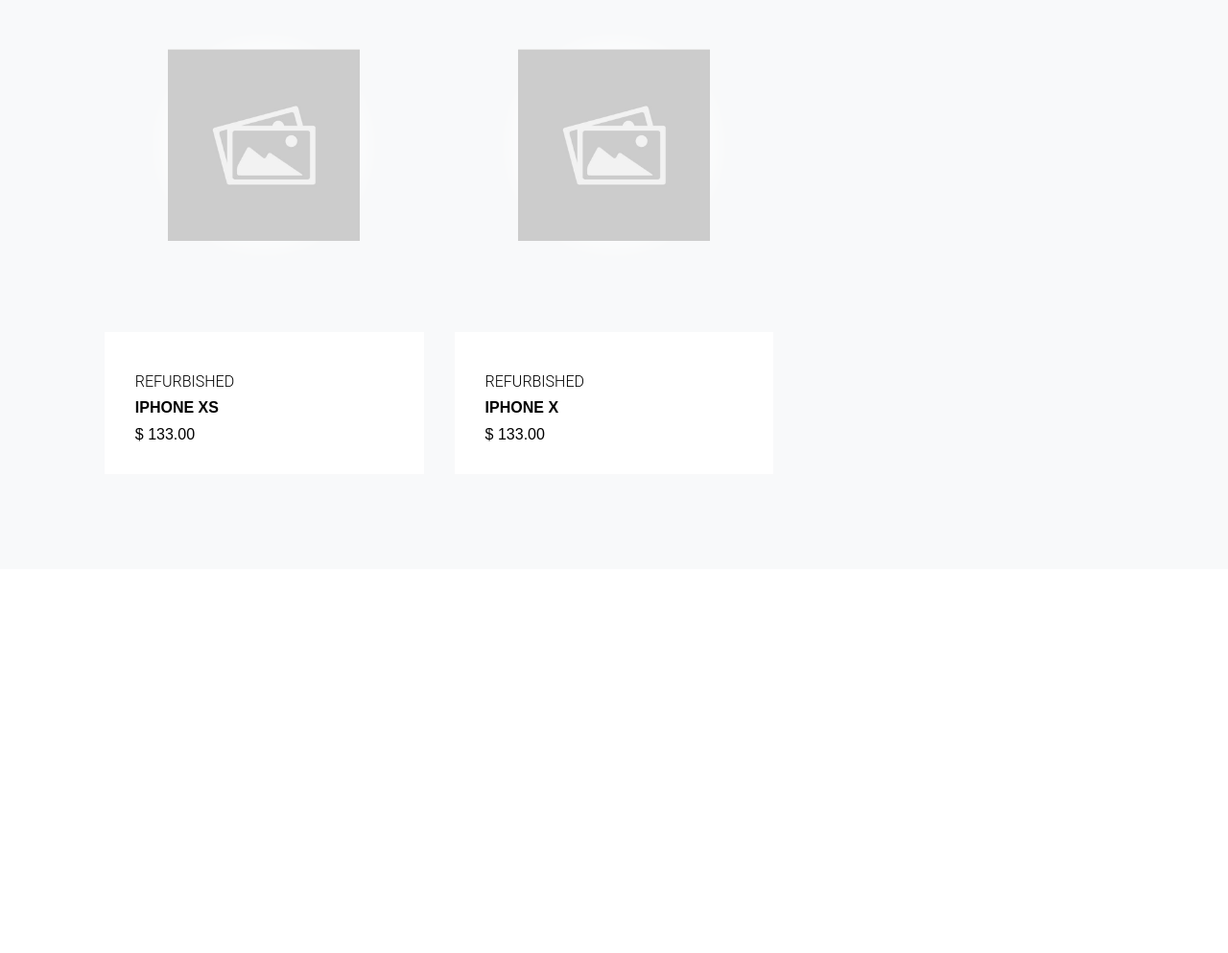
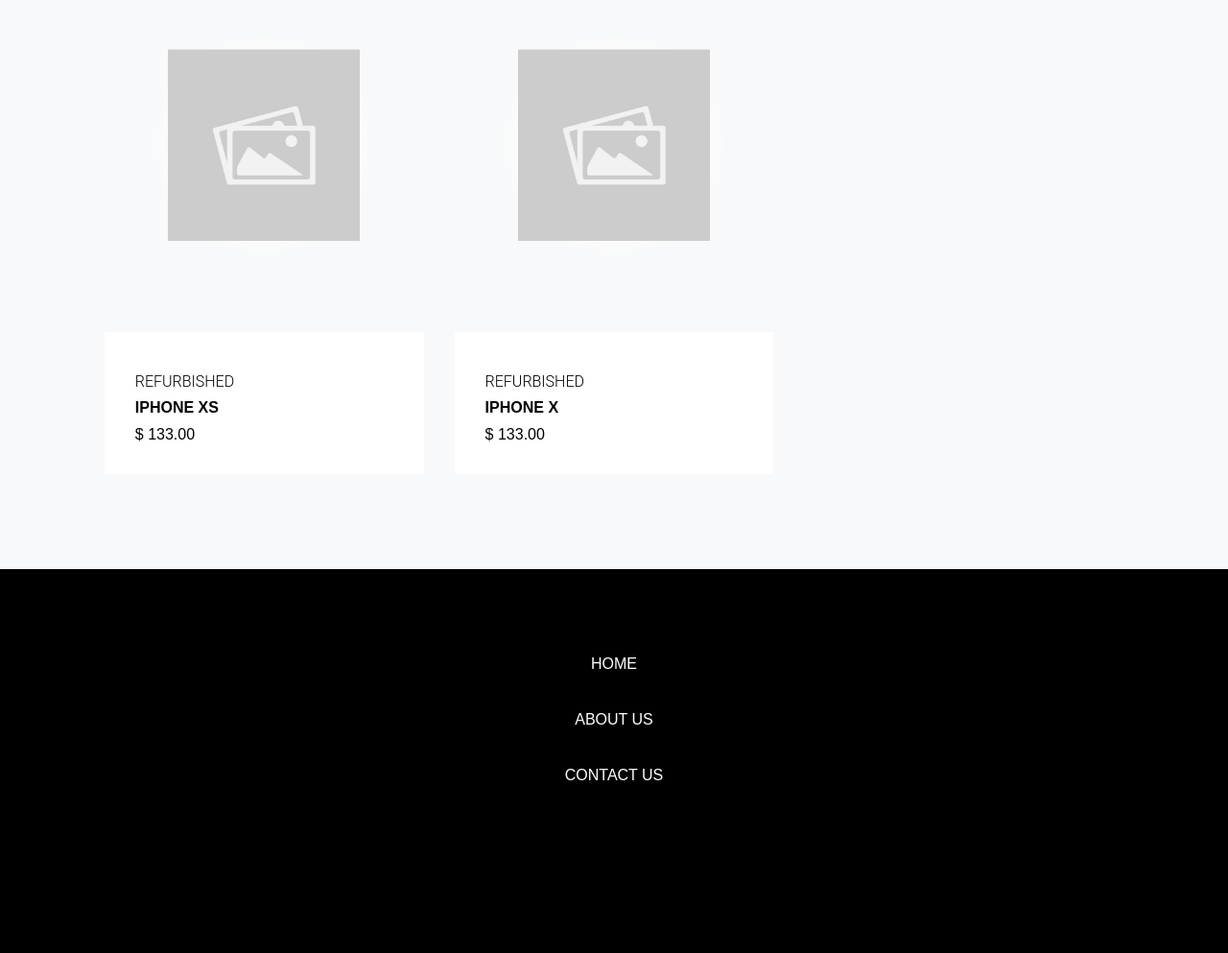
Before and after one commit to bilaal10/E-commerce-Project, a plain HTML site: page Pages/iPhone.html in a window 1280 px wide. Shown: the part 1393-2386 px from the top of the page at 96% size. Before the commit the page ends 1986 px from the top, so only its background shows below. Drawn offline with Linux system fonts and the light colour scheme.

Commit message:
added a footer

```diff
--- a/CSS/style.css
+++ b/CSS/style.css
@@ -622,3 +622,40 @@
            width: 100%;
         }
       }
+
+
+      /*footer*/
+    #footer {
+
+        box-sizing: border-box;
+        font-family: 'Poppins',sans-serif;
+        font-size: 16px;
+        position: relative;
+        min-height: 50vh;
+        padding: 50px 100px;
+        background-color: black;
+        justify-content: center;
+        align-items: center;
+        flex-direction: column;
+        text-align: center;
+     }
+
+
+     #footer ul li{
+        color: white;
+        list-style:none;
+        margin: 30px 40px;
+        padding-top: 20px;
+        margin-top: 20px;
+        margin-bottom: 20px;
+    }
+
+    #footer ul li a{
+        text-decoration: none;
+        color: white;
+        font-family: sans-serif;
+    }
+
+    #footer ul li a:hover{
+        color: #1f5717;
+    }
--- a/Pages/iPhone.html
+++ b/Pages/iPhone.html
@@ -307,6 +307,27 @@
 
     </div>
 
+    <!-----footer-------------------->
+   <section id="footer">
+
+    <div class="foot">
+        <ul>
+            <li><a href="">HOME</a></li>
+            <li><a href="">ABOUT US</a></li>
+            <li><a href="">CONTACT US</a></li>
+
+        </ul>
+
+        <div class="social-links">
+            <a href=""><i class="fab fa-linkedin"></i></a>
+            <a href=""><i class="fab fa-behance"></i></a>
+            <a href=""><i class="fab fa-dribbble"></i></a>
+            <a href=""><i class="fab fa-instagram"></i></a>
+          </div>
+    </div>
+</section>
+
+
 
 </body>
 </html>
```
Also changed, not shown: index.html (+46 -11 lines).
